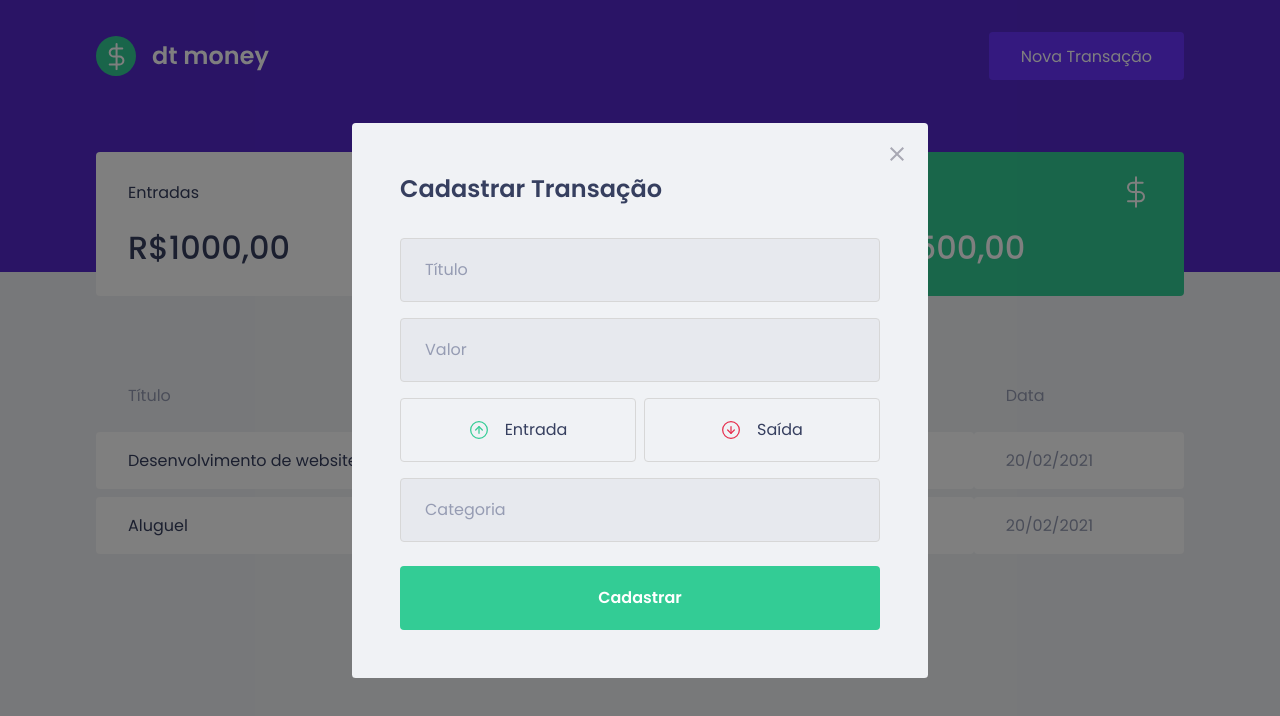
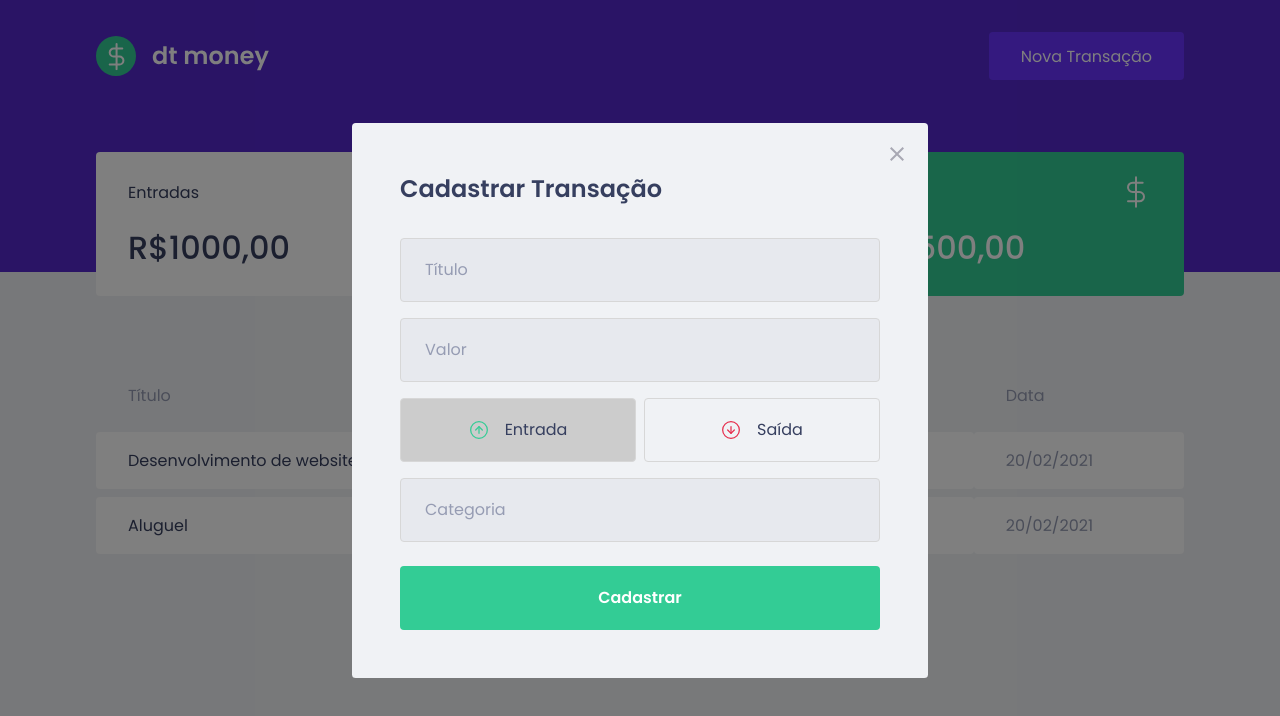
Before and after one commit to renatotrajano/dtmoney, a React (Create React App) app: page / in a window 1280 px wide. Both pictures are taken after a click on the button "Nova Transação". Shown: the top 716 px of the page. Built offline with nearby package versions, Linux system fonts and the light colour scheme; no server answers; what miragejs would draw is missing.

Commit message:
Button Functionally

```diff
--- a/src/components/NewTransactionModal/index.tsx
+++ b/src/components/NewTransactionModal/index.tsx
@@ -2,7 +2,8 @@
 import outcomeImg from '../../assets/outcome.svg'
 import incomeImg from '../../assets/income.svg'
 import closeImg from '../../assets/close.svg'
-import { Container, TransactionTypeContainer } from './styles';
+import { Container, TransactionTypeContainer, RadioBox } from './styles';
+import { useState } from 'react';
 
 interface NewTransactionModalProps {
     isOpen: boolean;
@@ -10,6 +11,8 @@
 }
 
 export function NewTransactionModal({ isOpen, onRequestClose }: NewTransactionModalProps) {
+    const [type, setType] = useState('deposit');
+
     return (
         <Modal
             isOpen={isOpen}
@@ -39,19 +42,23 @@
                 />
 
                 <TransactionTypeContainer>
-                    <button
+                    <RadioBox
                         type="button"
+                        onClick={() => { setType('deposit') }}
+                        isActive={type === 'deposit'}
                     >
                         <img src={incomeImg} alt="Entrada" />
                         <span>Entrada</span>
-                    </button>
+                    </RadioBox>
 
-                    <button
+                    <RadioBox
                         type="button"
+                        onClick={() => { setType('withdraw') }}
+                        isActive={type === 'withdraw'}
                     >
                         <img src={outcomeImg} alt="Saída" />
                         <span>Saída</span>
-                    </button>
+                    </RadioBox>
                 </TransactionTypeContainer>
 
                 <input
--- a/src/components/NewTransactionModal/styles.ts
+++ b/src/components/NewTransactionModal/styles.ts
@@ -53,13 +53,18 @@
     display: grid;
     grid-template-columns: 1fr 1fr;
     gap: 0.5rem;
+`;
 
-    button {
+interface RadioBoxProps {
+    isActive: boolean;
+}
+
+export const RadioBox = styled.button<RadioBoxProps>`
         height: 4rem;
         border: 1px solid #d7d7d7;
         border-radius: 0.25rem;
 
-        background: transparent;
+        background: ${(props) => props.isActive ? '#ccc' : 'transparent'};
 
         display: flex;
         align-items: center;
@@ -82,5 +87,4 @@
             font-size: 1rem;
             color: var(--text-title);
         }
-    }
 `;
```
